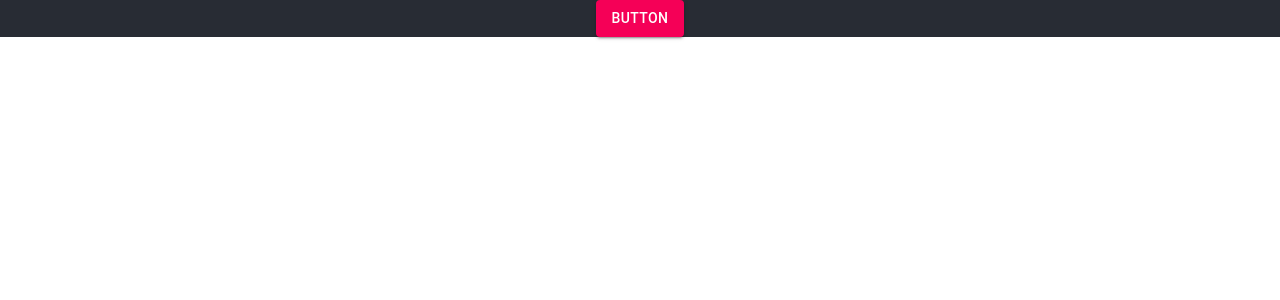
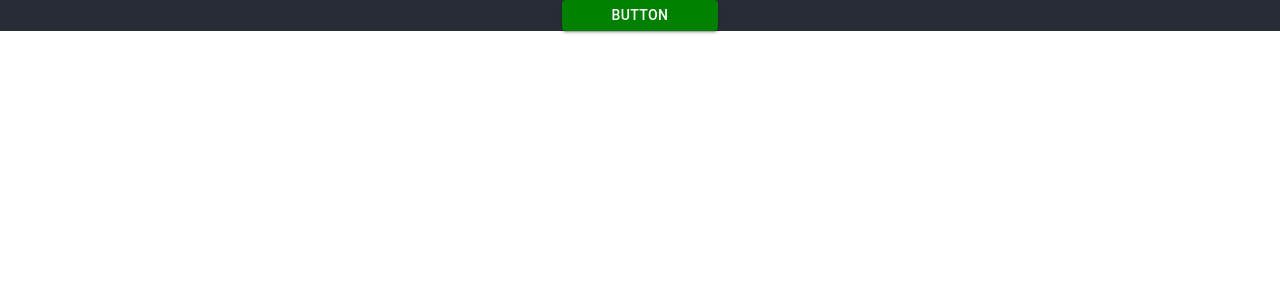
Before and after one commit to vinaka-log/COVID19, a React (Create React App) app: page / in a window 1280 px wide. Shown: the top 300 px of the page. Built offline with nearby package versions, Linux system fonts and the light colour scheme.

Commit message:
makeStyles

```diff
--- a/src/components/MaterialUi.tsx
+++ b/src/components/MaterialUi.tsx
@@ -1,10 +1,19 @@
 import React from 'react'
-import {Button} from "@material-ui/core"
+import {Button, makeStyles} from "@material-ui/core"
+
+const useStyles = makeStyles({
+    btnStyle: {
+        background: "green",
+        padding: "3px 50px",
+    },
+});
 
 const MaterialUi: React.FC = () => {
+    const classes = useStyles();
+
     return (
         <div>
-             <Button variant= "contained" color="secondary">
+             <Button className={classes.btnStyle} variant= "contained" color="primary">
                  Button
             </Button>
         </div>
```
